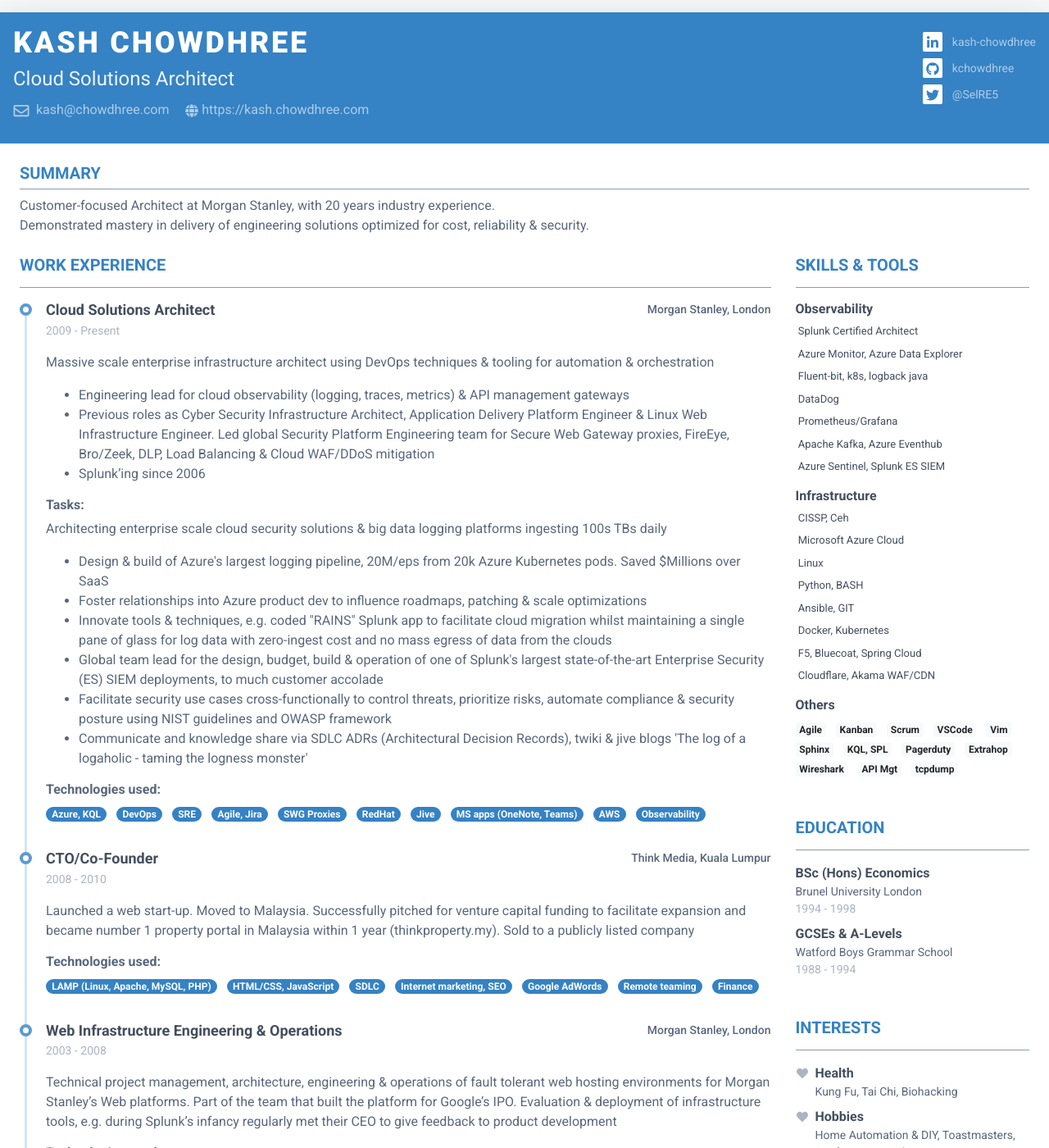
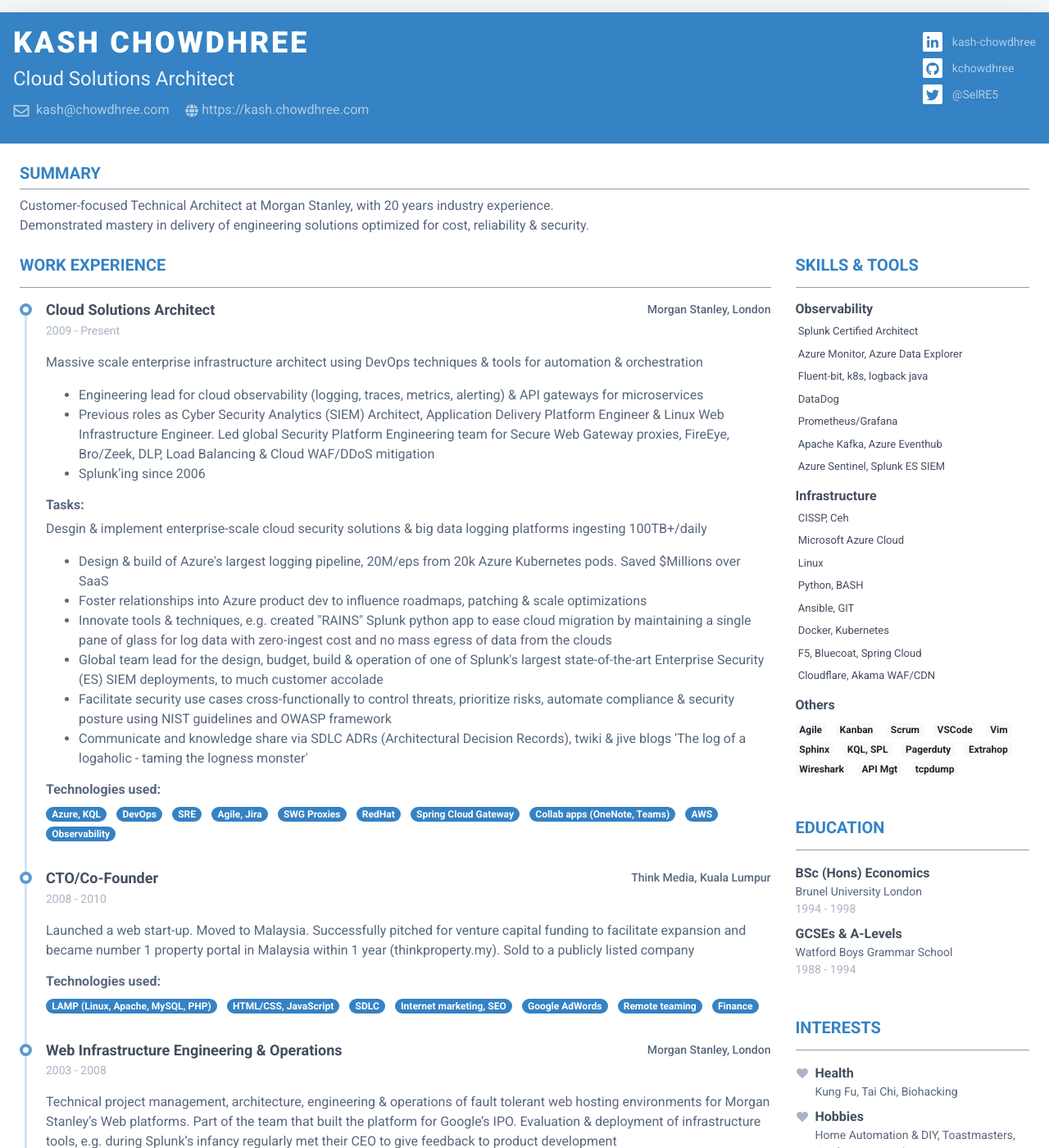
Before and after one commit to Hamy200/resume, a Jekyll site: the page built from index.markdown, in a window 1280 px wide and 1400 px high. Shown: the whole window at 82% size. Built offline with Jekyll 4.4.1, drawn with Linux system fonts in a browser that asks for light colours; nearby versions of some CDN libraries.

Commit message:
Update data.yml

```diff
--- a/_data/data.yml
+++ b/_data/data.yml
@@ -22,7 +22,7 @@ header:
 #    level: Native
 
 summary: |
-      Customer-focused Architect at Morgan Stanley, with 20 years industry experience. <br>Demonstrated mastery in delivery of engineering solutions optimized for cost, reliability & security.
+      Customer-focused Technical Architect at Morgan Stanley, with 20 years industry experience. <br>Demonstrated mastery in delivery of engineering solutions optimized for cost, reliability & security.
 
 education:
   - degree: BSc (Hons) Economics
@@ -41,17 +41,17 @@ experiences:
     time: 2009 - Present
     company: Morgan Stanley, London
     details: |
-        Massive scale enterprise infrastructure architect using DevOps techniques & tooling for automation & orchestration
-        - Engineering lead for cloud observability (logging, traces, metrics) & API management gateways
-        - Previous roles as Cyber Security Infrastructure Architect, Application Delivery Platform Engineer & Linux Web Infrastructure Engineer. Led global Security Platform Engineering team for Secure Web Gateway proxies, FireEye, Bro/Zeek, DLP, Load Balancing & Cloud WAF/DDoS mitigation
+        Massive scale enterprise infrastructure architect using DevOps techniques & tools for automation & orchestration
+        - Engineering lead for cloud observability (logging, traces, metrics, alerting) & API gateways for microservices
+        - Previous roles as Cyber Security Analytics (SIEM) Architect, Application Delivery Platform Engineer & Linux Web Infrastructure Engineer. Led global Security Platform Engineering team for Secure Web Gateway proxies, FireEye, Bro/Zeek, DLP, Load Balancing & Cloud WAF/DDoS mitigation
         - Splunk'ing since 2006
     achievements:
       desc: |
-        Architecting enterprise scale cloud security solutions & big data logging platforms ingesting 100s TBs daily
+        Desgin & implement enterprise-scale cloud security solutions & big data logging platforms ingesting 100TB+/daily
       highlights:
         - Design & build of Azure's largest logging pipeline, 20M/eps from 20k Azure Kubernetes pods. Saved $Millions over SaaS
         - Foster relationships into Azure product dev to influence roadmaps, patching & scale optimizations
-        - Innovate tools & techniques, e.g. coded "RAINS" Splunk app to facilitate cloud migration whilst maintaining a single pane of glass for log data with zero-ingest cost and no mass egress of data from the clouds
+        - Innovate tools & techniques, e.g. created "RAINS" Splunk python app to ease cloud migration by maintaining a single pane of glass for log data with zero-ingest cost and no mass egress of data from the clouds
         - Global team lead for the design, budget, build & operation of one of Splunk's largest state-of-the-art Enterprise Security (ES) SIEM deployments, to much customer accolade
         - Facilitate security use cases cross-functionally to control threats, prioritize risks, automate compliance & security posture using NIST guidelines and OWASP framework
         - Communicate and knowledge share via SDLC ADRs (Architectural Decision Records), twiki & jive blogs 'The log of a logaholic - taming the logness monster'
@@ -62,8 +62,8 @@ experiences:
       - Agile, Jira
       - SWG Proxies
       - RedHat
-      - Jive
-      - MS apps (OneNote, Teams)
+      - Spring Cloud Gateway
+      - Collab apps (OneNote, Teams)
       - AWS
       - Observability
 
```
